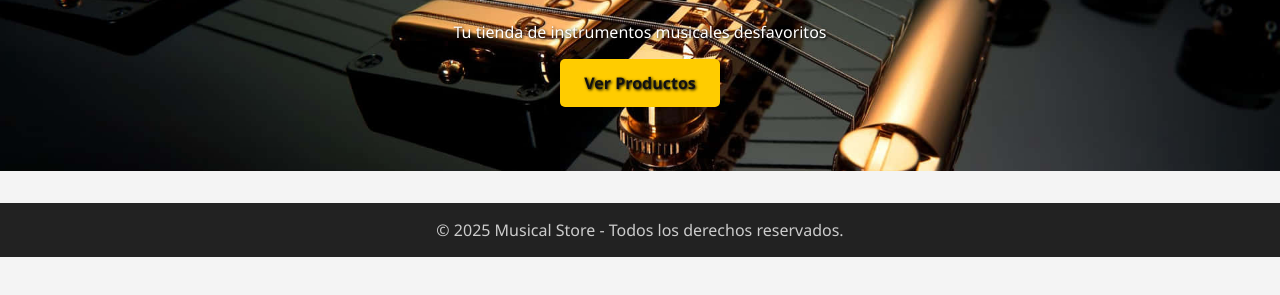
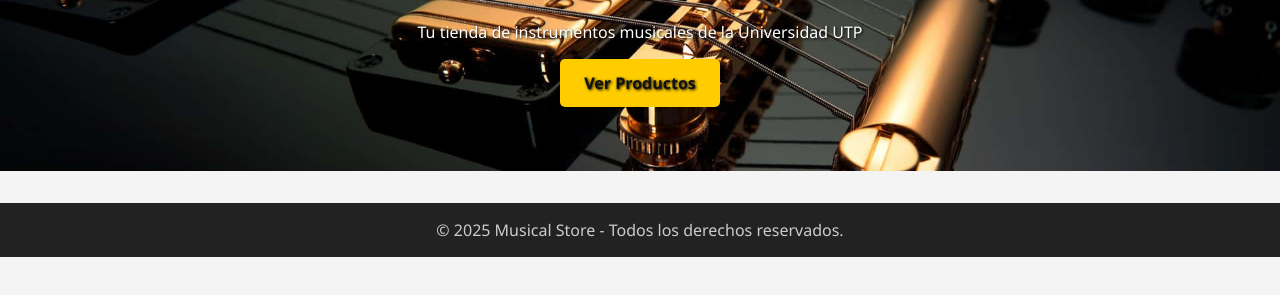
Before and after one commit to jam3s13/proyecto_grupo8, a plain HTML site: page index.html in a window 1280 px wide. Shown: the part 197-492 px from the top of the page. Drawn offline with Linux system fonts and the light colour scheme.

Commit message:
Modificacion Titulo

```diff
--- a/index.html
+++ b/index.html
@@ -18,7 +18,7 @@
 
     <section class="portada">
       <h1>Bienvenido a Musical Store</h1>
-      <p>Tu tienda de instrumentos musicales desfavoritos</p>
+      <p>Tu tienda de instrumentos musicales de la Universidad UTP</p>
       <a href="productos.html" class="boton">Ver Productos</a>
     </section>
 
```
